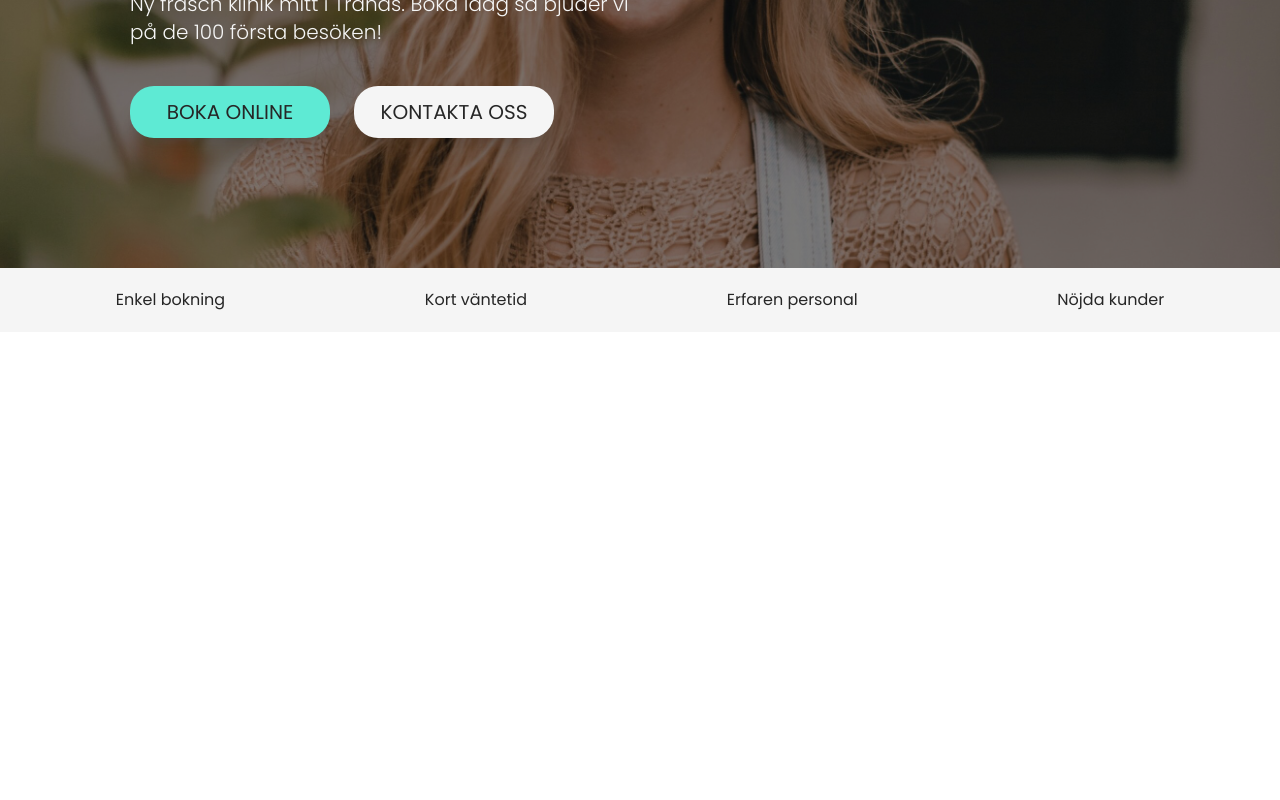
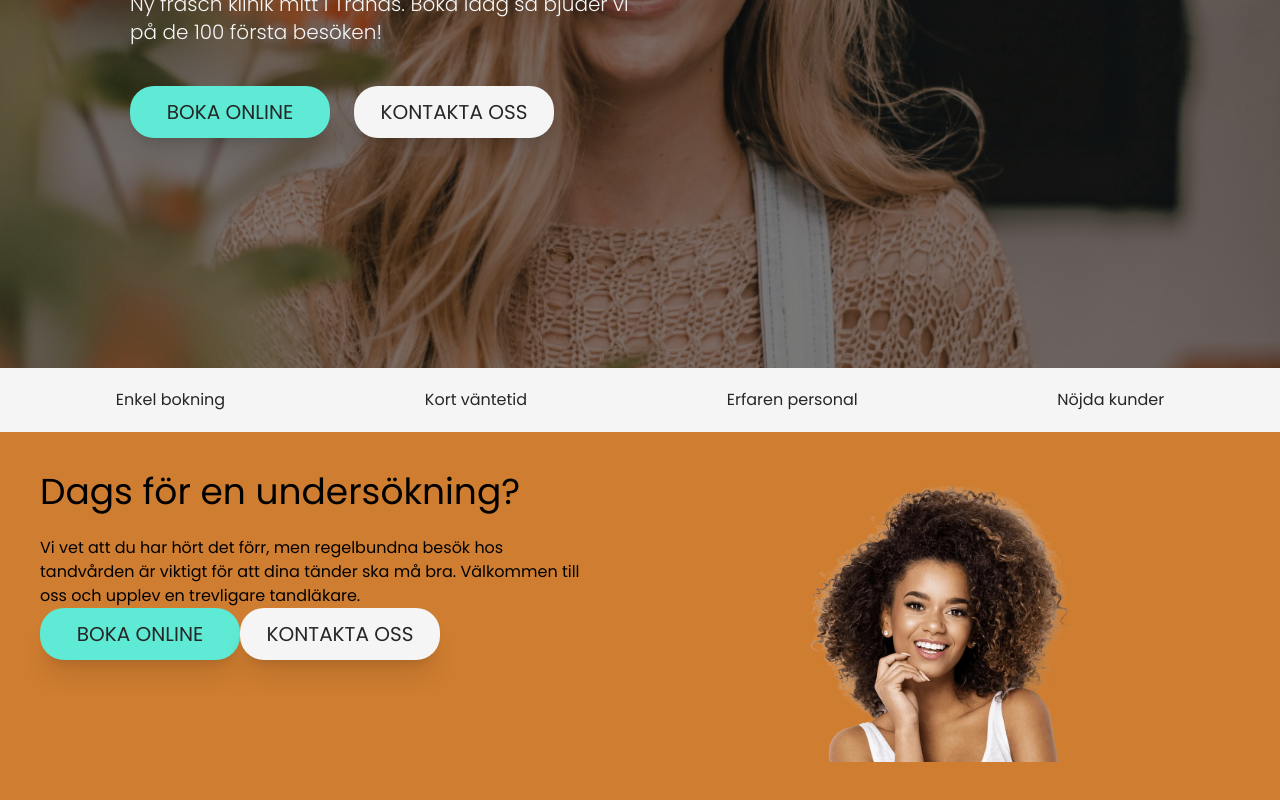
Before and after one commit to Legendarius-K/dental-app, a Next.js app: page / in a window 1280 px wide. Shown: the part 368-1168 px from the top of the page. Before the commit the page ends 800 px from the top, so only its background shows below. Built offline with nearby package versions, Linux system fonts and the light colour scheme.

Commit message:
save progress

```diff
--- a/src/app/page.tsx
+++ b/src/app/page.tsx
@@ -1,9 +1,11 @@
 import Hero from "@/components/Hero";
+import TimeToVisit from "@/components/TimeToVisit";
 
 export default function Home() {
     return (
         <main className="h-full">
             <Hero/>
+            <TimeToVisit />
         </main>
   );
 }
--- a/src/components/Hero/index.tsx
+++ b/src/components/Hero/index.tsx
@@ -5,7 +5,7 @@ import Navbar from "../Navbar";
 const Hero = () => {
     return (
         <section
-            className="relative w-full h-[700px] bg-cover bg-center text-neutral-100 font-sans"
+            className="relative w-full h-[800px] bg-cover bg-center text-neutral-100 font-sans"
             style={{ backgroundImage: "url('/images/niceteeth.jpg')" }}
         >
             <div className="absolute inset-0 bg-black opacity-50 z-10"></div>
--- /dev/null
+++ b/src/components/TimeToVisit/index.tsx
@@ -0,0 +1,28 @@
+//#CD8932 sof orange
+
+import BookButton from "../BookButton";
+import ContactButton from "../ContactButton";
+import curly from "../../../public/images/curly.png"
+
+const TimeToVisit = () => {
+    return (
+        <div className="bg-[#CF7D30] w-full h-[500px] relative">
+          <div className="flex flex-col sm:flex-row p-10">
+                <div className="basis-1/2">
+                    <p className="text-4xl pb-6">Dags för en undersökning?</p>
+                    <h4>Vi vet att du har hört det förr, men regelbundna besök hos</h4>
+                    <h4>tandvården är viktigt för att dina tänder ska må bra. Välkommen till</h4>
+                    <h4>oss och upplev en trevligare tandläkare.</h4>
+                    <BookButton text="BOKA ONLINE" buttonStyle="text-xl p-3 w-[200px]" />
+                    <ContactButton text="KONTAKTA OSS" buttonStyle="text-xl p-3 w-[200px]" />
+                </div >
+                <div className="z-10 min-w-[300px] basis-1/2 relative">
+                    <img src={curly.src} alt="smiling lady" className="absolute"/>
+                </div>
+
+          </div>
+        </div>
+    )
+};
+
+export default TimeToVisit
```
Also changed, not shown: public/images/curly.png (added).
